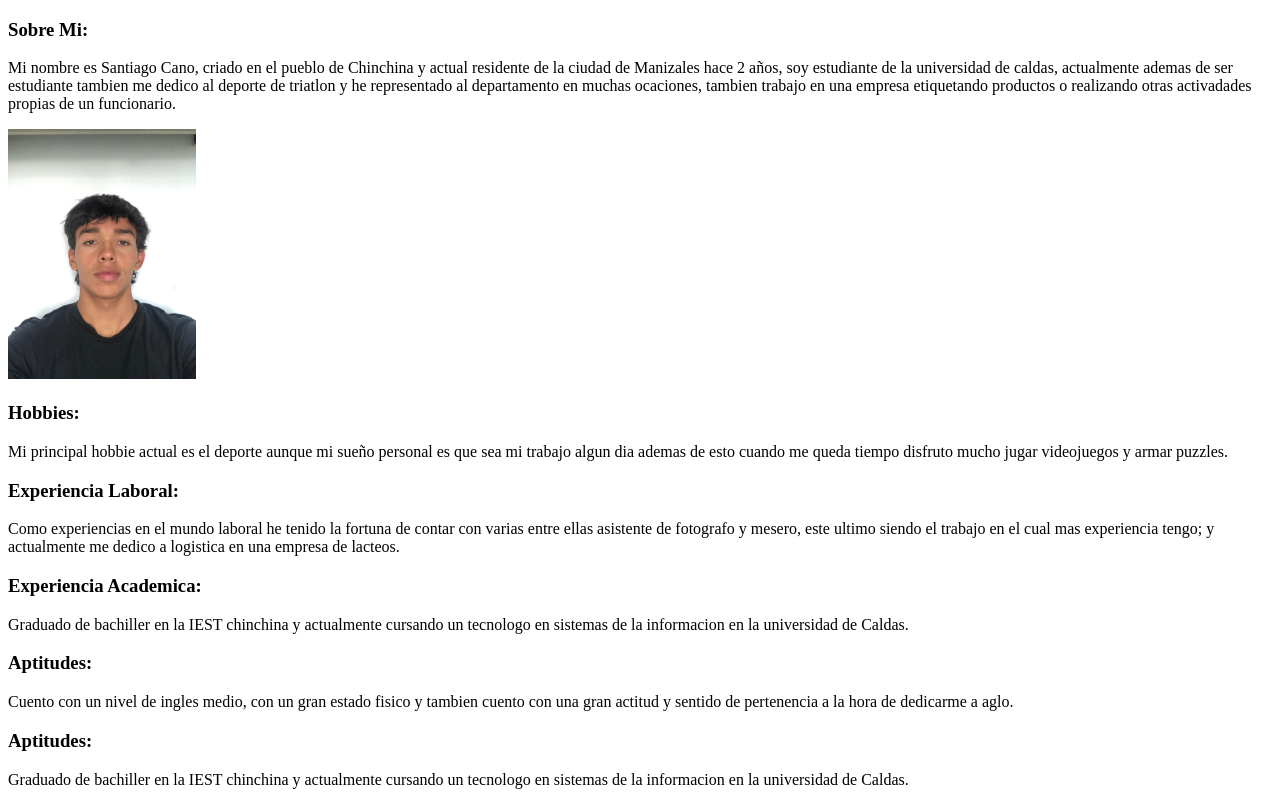
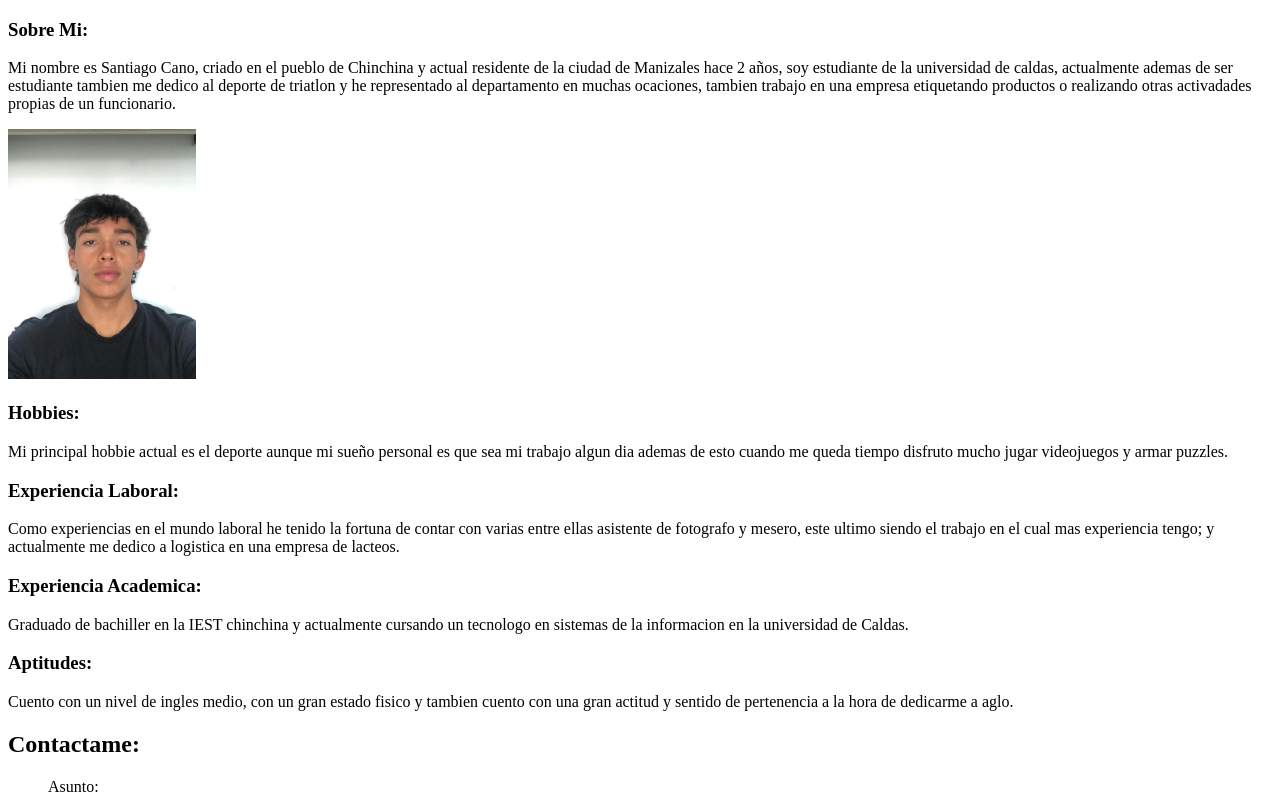
Before and after one commit to trisanti/trisanti.github.io, a plain HTML site: page index.html in a window 1280 px wide. Shown: the top 800 px of the page. Drawn offline with Linux system fonts and the light colour scheme.

Commit message:
Se elimina la repeticion del apartado aptitudes

```diff
--- a/index.html
+++ b/index.html
@@ -50,14 +50,6 @@
         </p>
 
 </div>
-<div>
-         <h3>Aptitudes:</h3>
-            <p>
-            Graduado de bachiller en la IEST chinchina y actualmente cursando un tecnologo en sistemas
-            de la informacion en la universidad de Caldas.
-            </p>
-
-</div>
 
     </section>
         <section>
```
